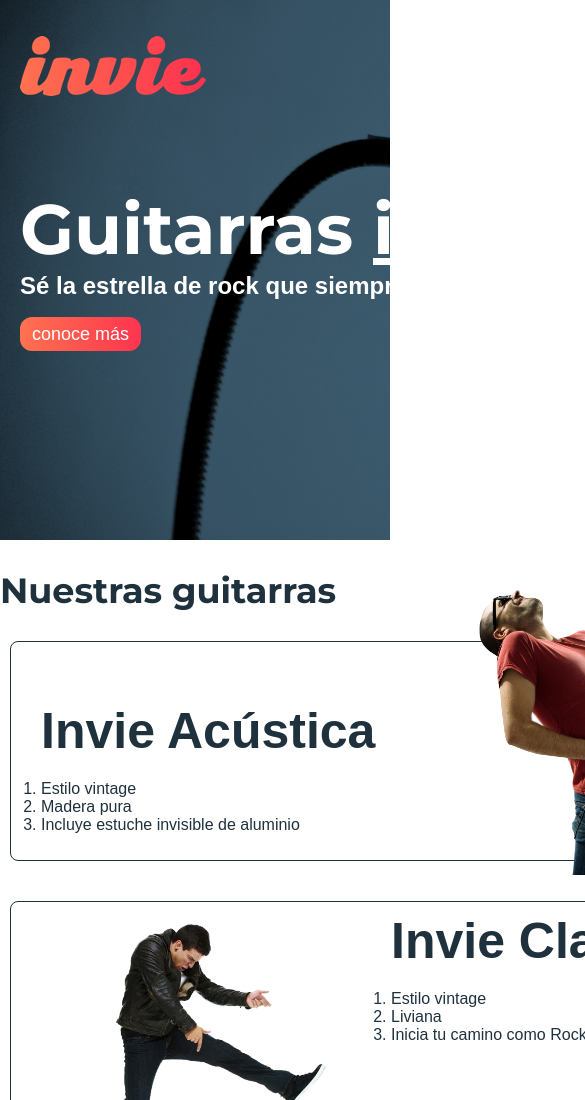
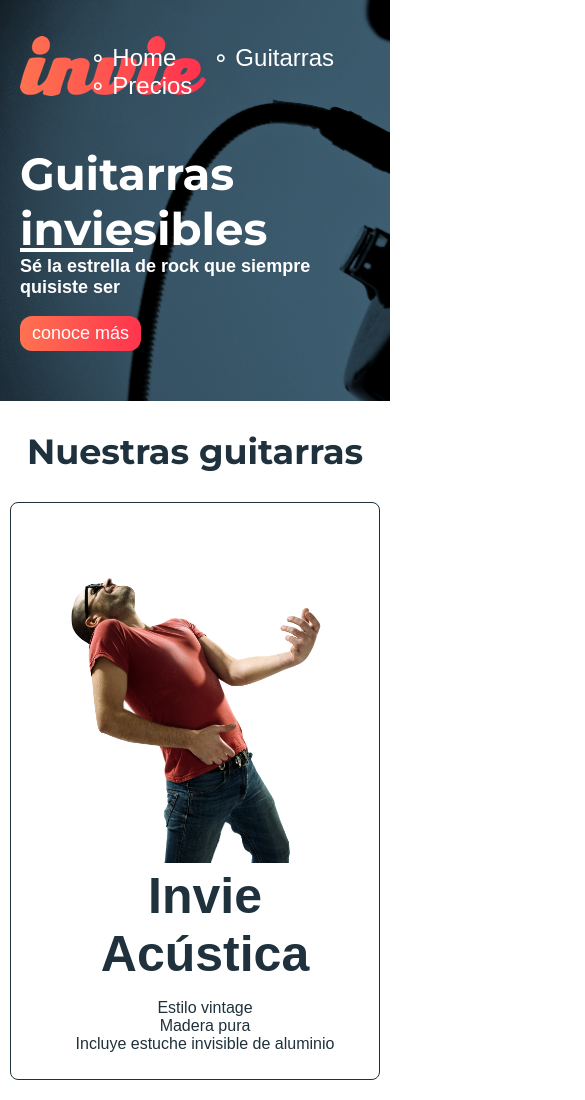
Before and after one commit to Gabrielnz/invie, a plain HTML site: page index.html in a window 390 px wide. Shown: the top 1100 px of the page, 585 px wide, since content can reach past the window. Drawn offline with Linux system fonts and the light colour scheme; a web font is replaced by a local one.

Commit message:
Adaptando el sitio para Tablets

```diff
--- a/css/invie.css
+++ b/css/invie.css
@@ -54,7 +54,7 @@ input:focus, textarea:focus {
 }
 
 .contenedor {
-  width: 800px;
+  max-width: 800px;
   margin: auto;
   position: relative;
 }
@@ -272,3 +272,54 @@ input:focus, textarea:focus {
 .tabla {
   margin: 50px 0;
 }
+
+/*query para adaptar el sitio a tablets*/
+@media screen and (max-width: 800px) {
+  /*portada*/
+  .titulo {
+    font-size: 45px;
+    margin-top: 30px;
+  }
+
+  .title-a {
+    font-size: 18px;
+  }
+
+  .portada {
+    height: auto;
+  }
+
+  .portada .button {
+    display: inline-block;
+    margin-bottom: 30px;
+  }
+  /*portada*/
+
+  /*guitarras*/
+  .guitarras {
+    text-align: center;
+  }
+
+  .izquierda, .derecha {
+    float: none;
+    position: static;
+  }
+
+  .title-b {
+    margin: 0;
+  }
+
+  .guitarra li {
+    list-style: none;
+  }
+
+  .guitarra.b {
+    height: auto;
+  }
+
+  .contenedor-guitarra-b {
+    position: static;
+    margin: 0;
+  }
+  /*guitarras*/
+}
```
Also changed, not shown: index.html (+1 -0 lines).
